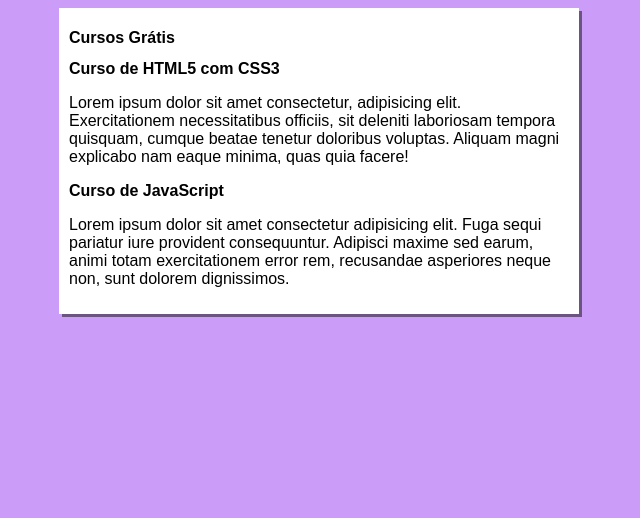
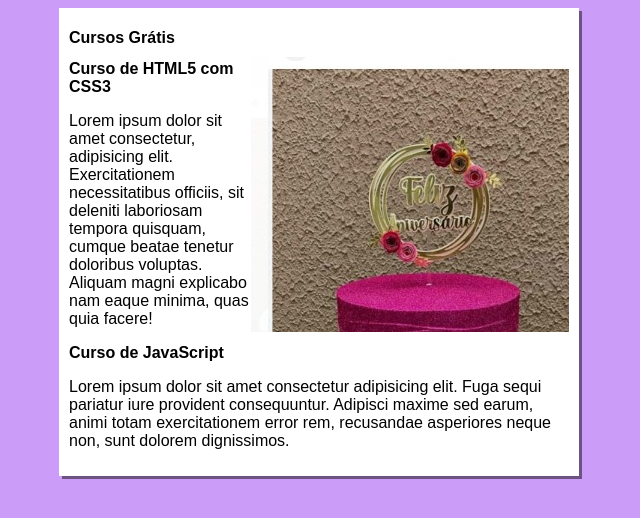
Before and after one commit to dailtonccomp/TesteCriacaoRepositorio, a plain HTML site: page index.html in a window 1280 px wide. Shown: the whole page, without its empty margins (321-961 px from the left). Drawn offline with Linux system fonts and the light colour scheme.

Commit message:
Salvando pasta imagens

```diff
--- a/estilos/style.css
+++ b/estilos/style.css
@@ -14,3 +14,7 @@ main {
     padding: 10px;
     box-shadow: 3px 3px rgba(0, 0, 0, 0.473);
 }
+
+img.bolo {
+    float: right;
+}
--- a/index.html
+++ b/index.html
@@ -10,6 +10,7 @@
     <Main>
         <head>
             <h1>Cursos Grátis</h1>
+            <img class="bolo" src="imagens/teste.jpeg" alt="Teste curso">
         </head>
         <article>
             <h2>Curso de HTML5 com CSS3</h2>
```
Also changed, not shown: imagens/teste.jpeg (added).
